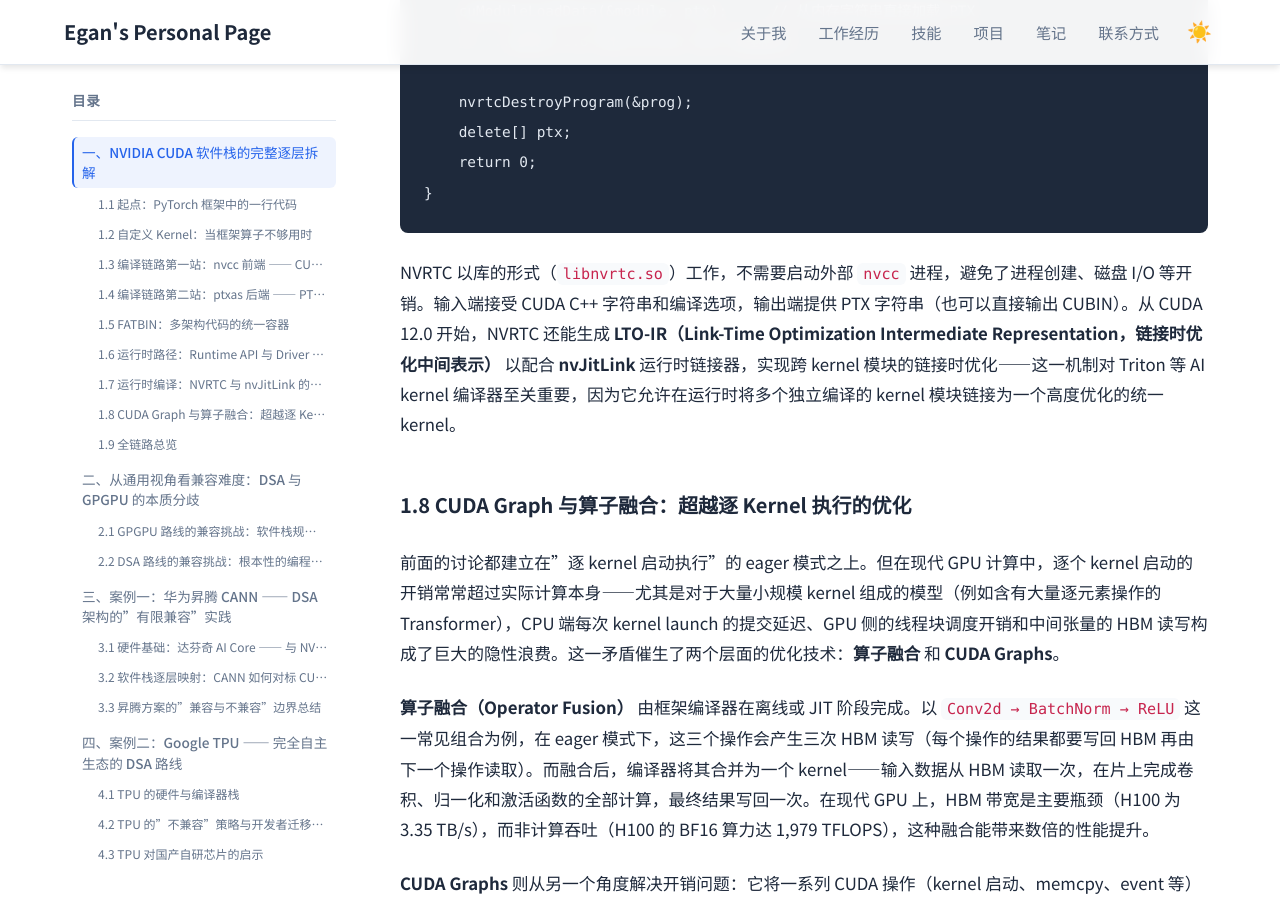
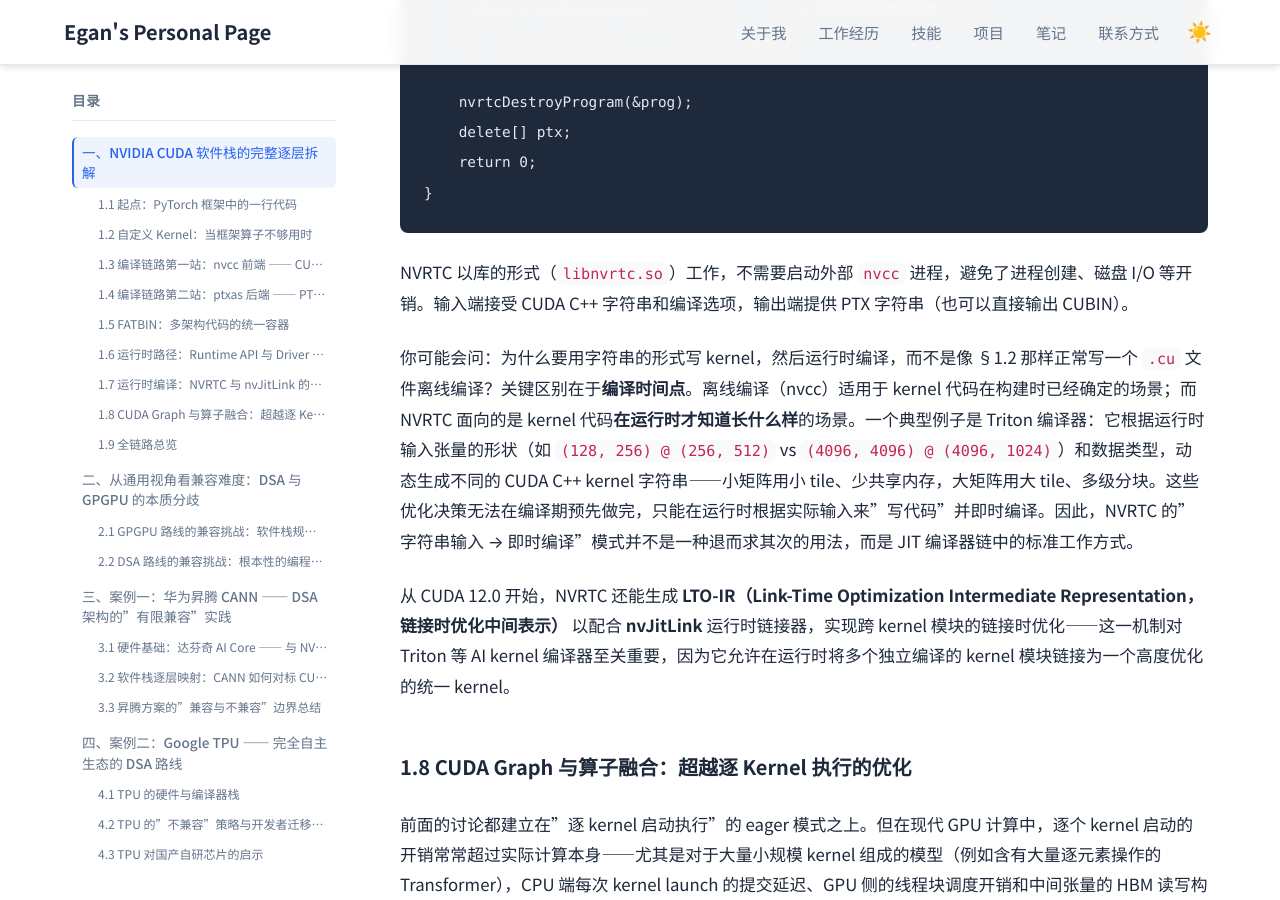
Before and after one commit to Lejun-Hu/Lejun-Hu.github.io, a Jekyll site: the page built from _notes/2026-8-15-cuda-ecosystem-compatibility.md, in a window 1280 px wide and 900 px high, scrolled down 17685 px. Built offline with Jekyll 4.4.1, drawn with Linux system fonts in a browser that asks for light colours.

Commit message:
add NVRTC explanation

````diff
--- a/_notes/2026-8-15-cuda-ecosystem-compatibility.md
+++ b/_notes/2026-8-15-cuda-ecosystem-compatibility.md
@@ -436,7 +436,11 @@ int main() {
 }
 ```
 
-NVRTC 以库的形式（`libnvrtc.so`）工作，不需要启动外部 `nvcc` 进程，避免了进程创建、磁盘 I/O 等开销。输入端接受 CUDA C++ 字符串和编译选项，输出端提供 PTX 字符串（也可以直接输出 CUBIN）。从 CUDA 12.0 开始，NVRTC 还能生成 **LTO-IR（Link-Time Optimization Intermediate Representation，链接时优化中间表示）** 以配合 **nvJitLink** 运行时链接器，实现跨 kernel 模块的链接时优化——这一机制对 Triton 等 AI kernel 编译器至关重要，因为它允许在运行时将多个独立编译的 kernel 模块链接为一个高度优化的统一 kernel。
+NVRTC 以库的形式（`libnvrtc.so`）工作，不需要启动外部 `nvcc` 进程，避免了进程创建、磁盘 I/O 等开销。输入端接受 CUDA C++ 字符串和编译选项，输出端提供 PTX 字符串（也可以直接输出 CUBIN）。
+
+你可能会问：为什么要用字符串的形式写 kernel，然后运行时编译，而不是像 §1.2 那样正常写一个 `.cu` 文件离线编译？关键区别在于**编译时间点**。离线编译（nvcc）适用于 kernel 代码在构建时已经确定的场景；而 NVRTC 面向的是 kernel 代码**在运行时才知道长什么样**的场景。一个典型例子是 Triton 编译器：它根据运行时输入张量的形状（如 `(128, 256) @ (256, 512)` vs `(4096, 4096) @ (4096, 1024)`）和数据类型，动态生成不同的 CUDA C++ kernel 字符串——小矩阵用小 tile、少共享内存，大矩阵用大 tile、多级分块。这些优化决策无法在编译期预先做完，只能在运行时根据实际输入来"写代码"并即时编译。因此，NVRTC 的"字符串输入 → 即时编译"模式并不是一种退而求其次的用法，而是 JIT 编译器链中的标准工作方式。
+
+从 CUDA 12.0 开始，NVRTC 还能生成 **LTO-IR（Link-Time Optimization Intermediate Representation，链接时优化中间表示）** 以配合 **nvJitLink** 运行时链接器，实现跨 kernel 模块的链接时优化——这一机制对 Triton 等 AI kernel 编译器至关重要，因为它允许在运行时将多个独立编译的 kernel 模块链接为一个高度优化的统一 kernel。
 
 ### 1.8 CUDA Graph 与算子融合：超越逐 Kernel 执行的优化
 
````
